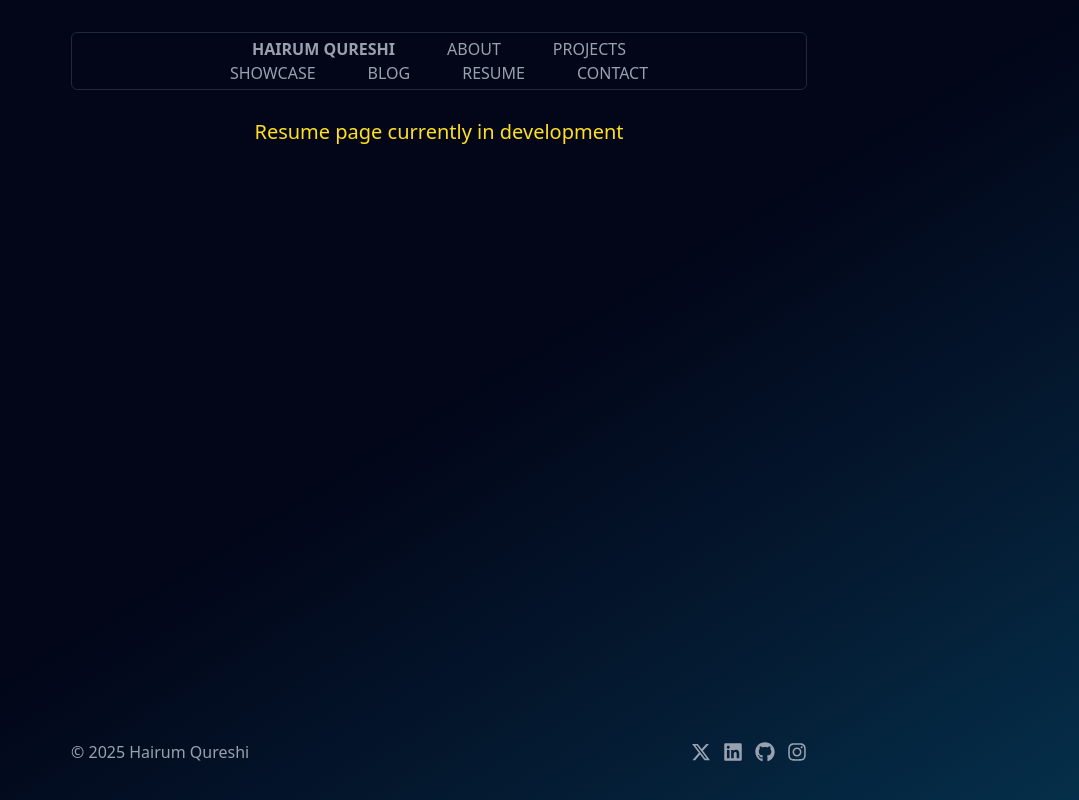
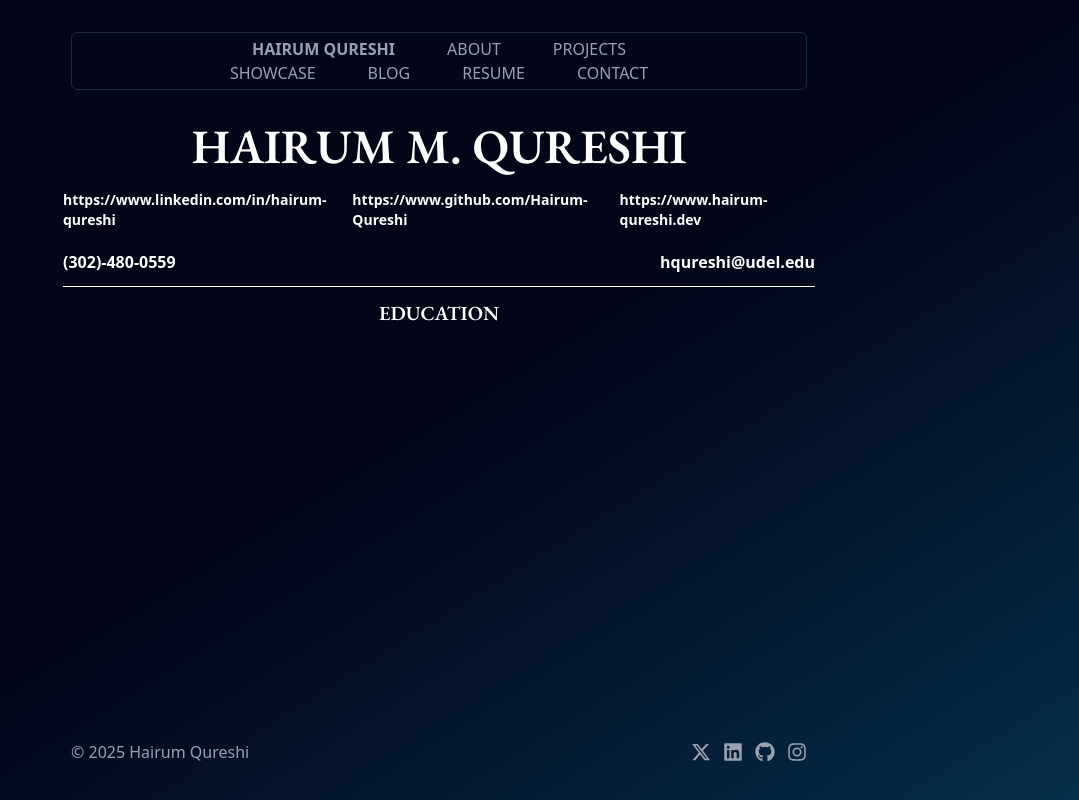
Before and after one commit to Hairum-Qureshi/personal-portfolio, a Next.js app: page /resume in a window 1280 px wide. Shown: the whole page, without its empty margins (201-1280 px from the left). Built offline with nearby package versions, Linux system fonts and the light colour scheme.

Commit message:
made top half of resume

```diff
--- a/app/resume/page.tsx
+++ b/app/resume/page.tsx
@@ -1,9 +1,31 @@
+import Link from "next/link";
+import resume from "../../public/data/resume.json";
+
 export default function Resume() {
 	return (
-		<div className="my-5">
-			<h3 className="text-center text-yellow-300 text-xl">
-				Resume page currently in development
-			</h3>
+		<div className="my-6 text-white font-semibold">
+			<h1 className="font-semibold text-center font-garamond text-5xl">
+				HAIRUM M. QURESHI
+			</h1>
+			<div className="lg:space-x-5  my-5 text-sm flex lg:flex-row flex-col lg:space-y-0 space-y-3 items-center justify-center">
+				{resume.links.map((link: string, index: number) => {
+					return (
+						<span key={index}>
+							<Link href={link} target="_blank">
+								{link}
+							</Link>
+						</span>
+					);
+				})}
+			</div>
+			<div className="w-full flex items-center">
+				<span className="mr-auto lg:ml-0 ml-3">{resume.phoneNumber}</span>
+				<span className="ml-auto lg:mr-0 mr-3">{resume.email}</span>
+			</div>
+			<hr className="my-3" />
+			<div>
+				<h3 className="text-center font-garamond text-xl">EDUCATION</h3>
+			</div>
 		</div>
 	);
 }
```
